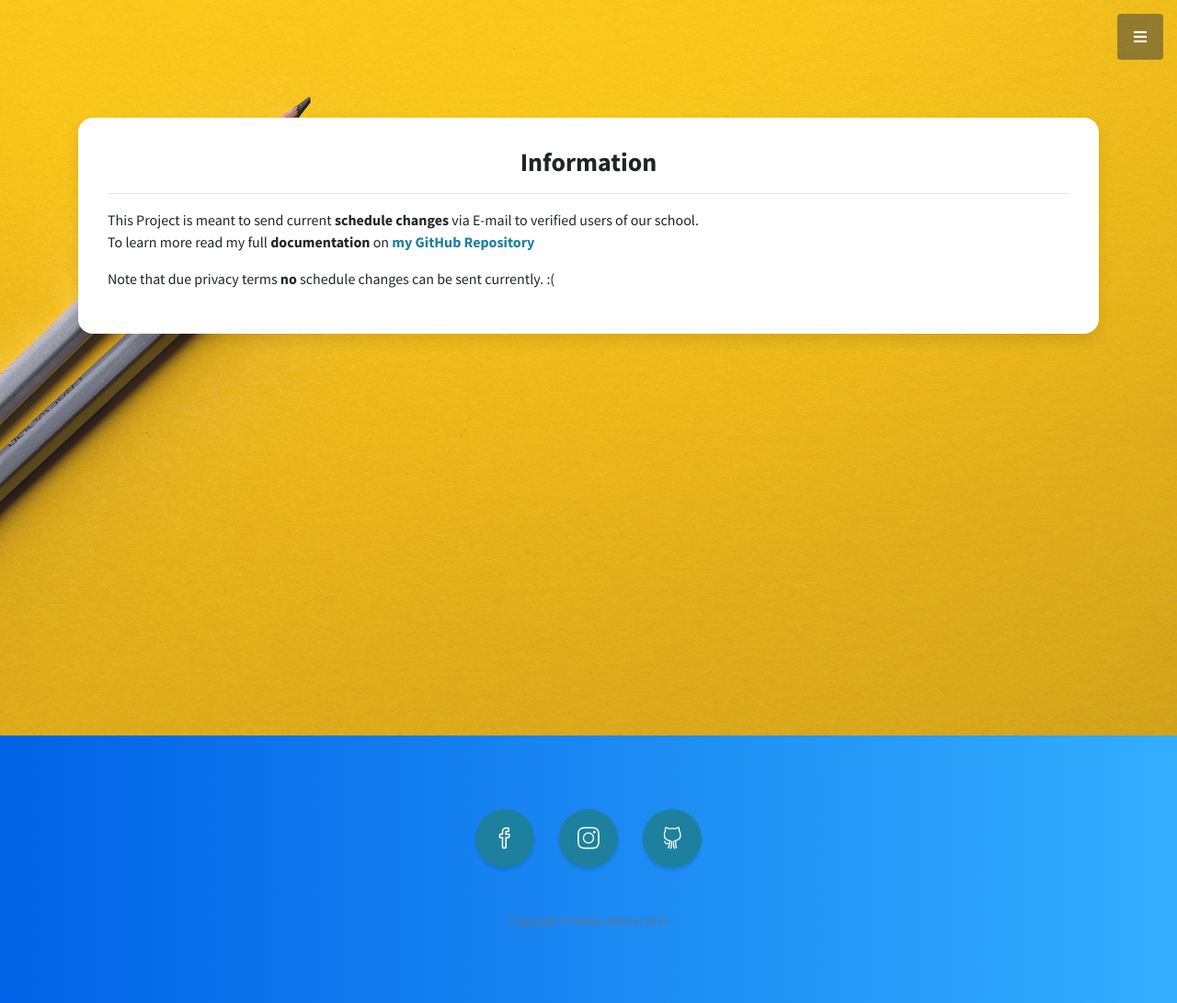
After one commit to FBielicki/MyProject, a Django app: page /info/ in a window 1280 px wide. The commit adds this page. Shown: the whole page at 92% size. Run offline with Django 3.2, Linux system fonts and the light colour scheme; parts of the project's set-up code (start-up, migrations or seed data) failed here and were passed over; some libraries are stand-ins or nearby versions.

Commit message:
infopage

```diff
--- a/main/templates/main/base.html
+++ b/main/templates/main/base.html
@@ -41,6 +41,9 @@
                 <a class="js-scroll-trigger" href="{% url 'teachers'%}">My Teachers</a>
             </li>
             <li class="sidebar-nav-item">
+                <a class="js-scroll-trigger" href="{% url 'info' %}">Info</a>
+            </li>
+            <li class="sidebar-nav-item">
              <button class="sidebar-nav-item dropdown-btn ">Account
             <i id="fa-caret-down" class="fa fa-caret-down"></i>
                  </button>
@@ -59,7 +62,11 @@
             <li class="sidebar-nav-item">
                 <a class="js-scroll-trigger" href="{% url 'register' %}">Register</a>
             </li>
+            <li class="sidebar-nav-item">
+                <a class="js-scroll-trigger" href="{% url 'info' %}">Info</a>
+            </li>
         {% endif %}
+
     </ul>
 </nav>
 
--- a/school_app/urls.py
+++ b/school_app/urls.py
@@ -11,7 +11,8 @@ from users.views import (
     TeacherView,
     ChangePasswordView,
     ScheduleView,
-    SendScheduleView
+    SendScheduleView,
+    HelpView
 )
 
 # all accasable urls
@@ -26,5 +27,6 @@ urlpatterns = [
     path('edit/', ChangeView.as_view(), name='edit'),
     path('change_password/', ChangePasswordView.as_view(), name='change_password'),
     path('schedule/', ScheduleView.as_view(), name='schedule'),
-    path('send_schedule/', SendScheduleView.as_view())
+    path('send_schedule/', SendScheduleView.as_view()),
+    path('info/', HelpView.as_view(), name='info')
 ]
--- /dev/null
+++ b/users/templates/users/help.html
@@ -0,0 +1,23 @@
+{% extends  "main/base.html" %}
+{% block content %}
+<header class="masthead-3 d-flex">
+
+    <div class="container">
+        <div class="card card-signin">
+            <div class="card-body">
+                <h3 class="text-center">Information</h3>
+                <hr>
+                <div><p>This Project is meant to send current <b>schedule changes</b> via E-mail to verified users of our school.
+                    <br>To learn more read my full <b>documentation</b> on <b><a target="_blank" href="https://github.com/FabibixD/MyProject">my GitHub Repository</a></b>
+                </br>
+                    </p>
+                    <p>Note that due privacy terms <b>no</b> schedule changes can be sent currently.  :(</p>
+                </div>
+
+
+
+                </div>
+            </div>
+        </div>
+</header>
+{% endblock %}
--- a/users/views.py
+++ b/users/views.py
@@ -12,7 +12,7 @@ from django.urls import reverse
 from utils.views import UserLoggedInRedirectMixin, LoginRequiredMixin
 from .forms import LoginForm, RegistrationForm, TeacherForm, ChangeForm
 from django.views import View
-
+from django.views.generic import TemplateView
 from users.forms import (
     LoginForm,
     RegistrationForm,
@@ -174,3 +174,7 @@ class SendScheduleView(LoginRequiredMixin, View):
         send_mail(subject, message, from_email, to_list, fail_silently=False)
 
         return render(request, 'users/schedule.html')
+
+class HelpView(TemplateView):
+
+    template_name = 'users/help.html'
```
